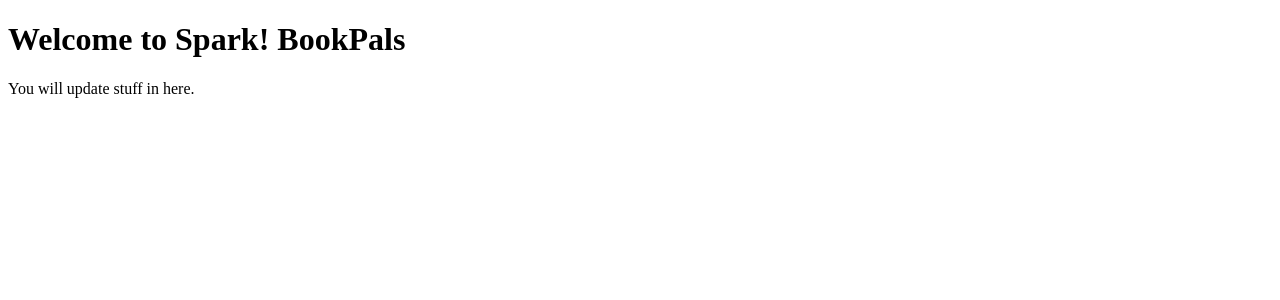
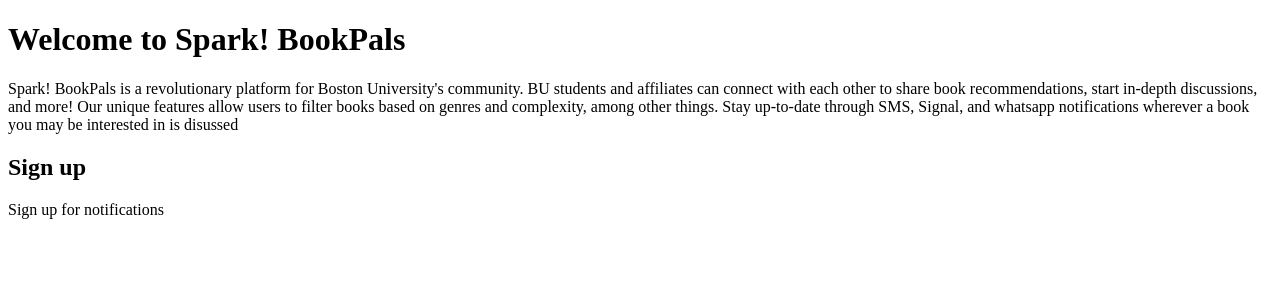
Before and after one commit to rachelcherry/react-basics, a React (Vite) app: page / in a window 1280 px wide. Shown: the top 300 px of the page. Built offline with nearby package versions, Linux system fonts and the light colour scheme.

Commit message:
added: text from the example and a myButton function that will handle the button for signing up

```diff
--- a/src/pages/Home.jsx
+++ b/src/pages/Home.jsx
@@ -1,10 +1,20 @@
+import { useState } from 'react';
 export function Home() {
+  function MyButton({ onClick }) {
+    return (
+      <button>Add</button>
+    );
+  }
   return (
     <div>
       <div>
         <h1> Welcome to Spark! BookPals</h1>
-        <p>You will update stuff in here.</p>
+        <p>Spark! BookPals is a revolutionary platform for Boston University's community. BU students and affiliates can connect with each other to share book recommendations, start in-depth discussions, and more! Our unique features allow users to filter books based on genres and complexity, among other things. Stay up-to-date through SMS, Signal, and whatsapp notifications wherever a book you may be interested in is disussed</p>
       </div>
-    </div>
-  );
-}
+      <div>
+        <h2>Sign up</h2>
+        <p>Sign up for notifications</p>
+</div>
+  </div>
+    )
+    }
```
